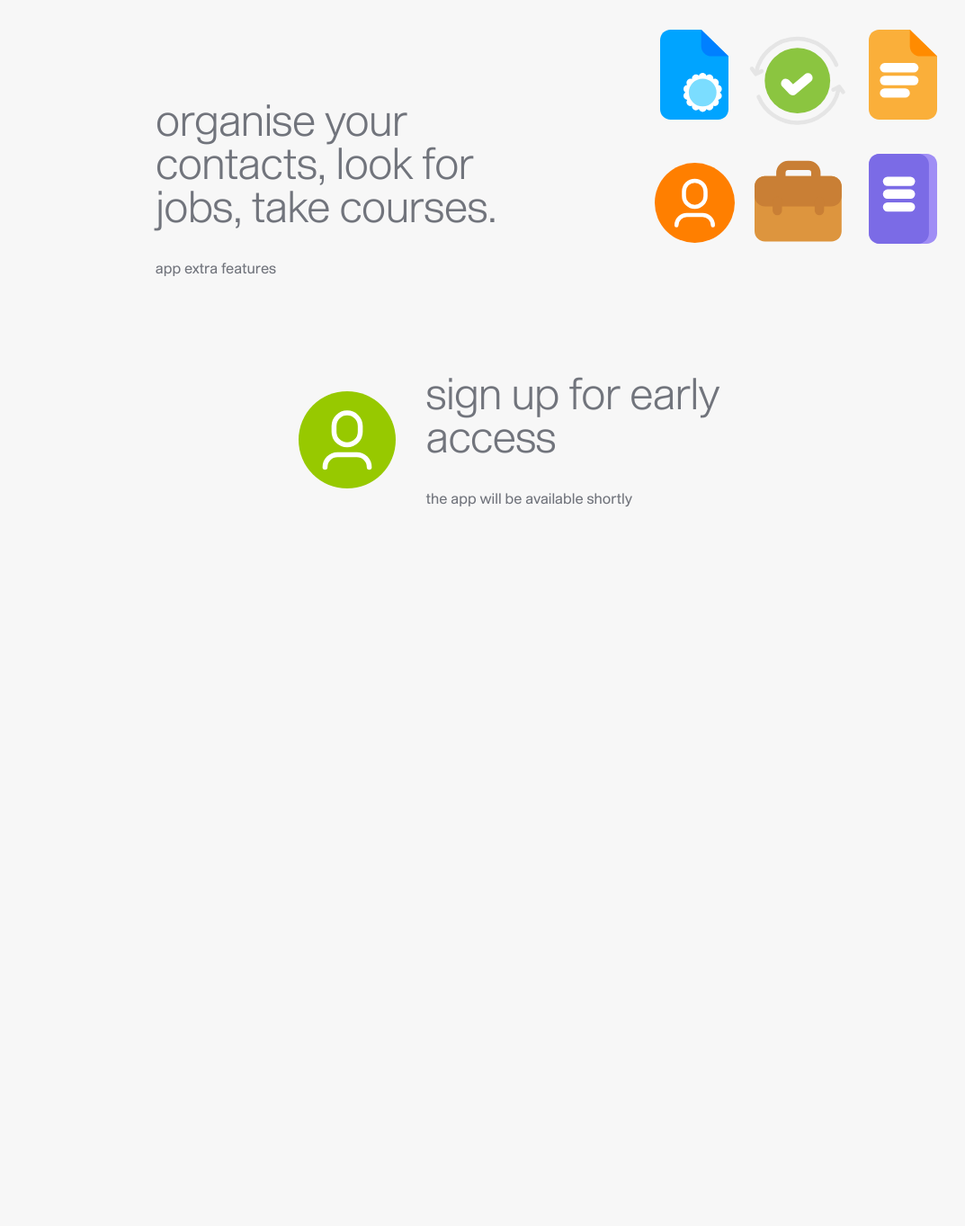
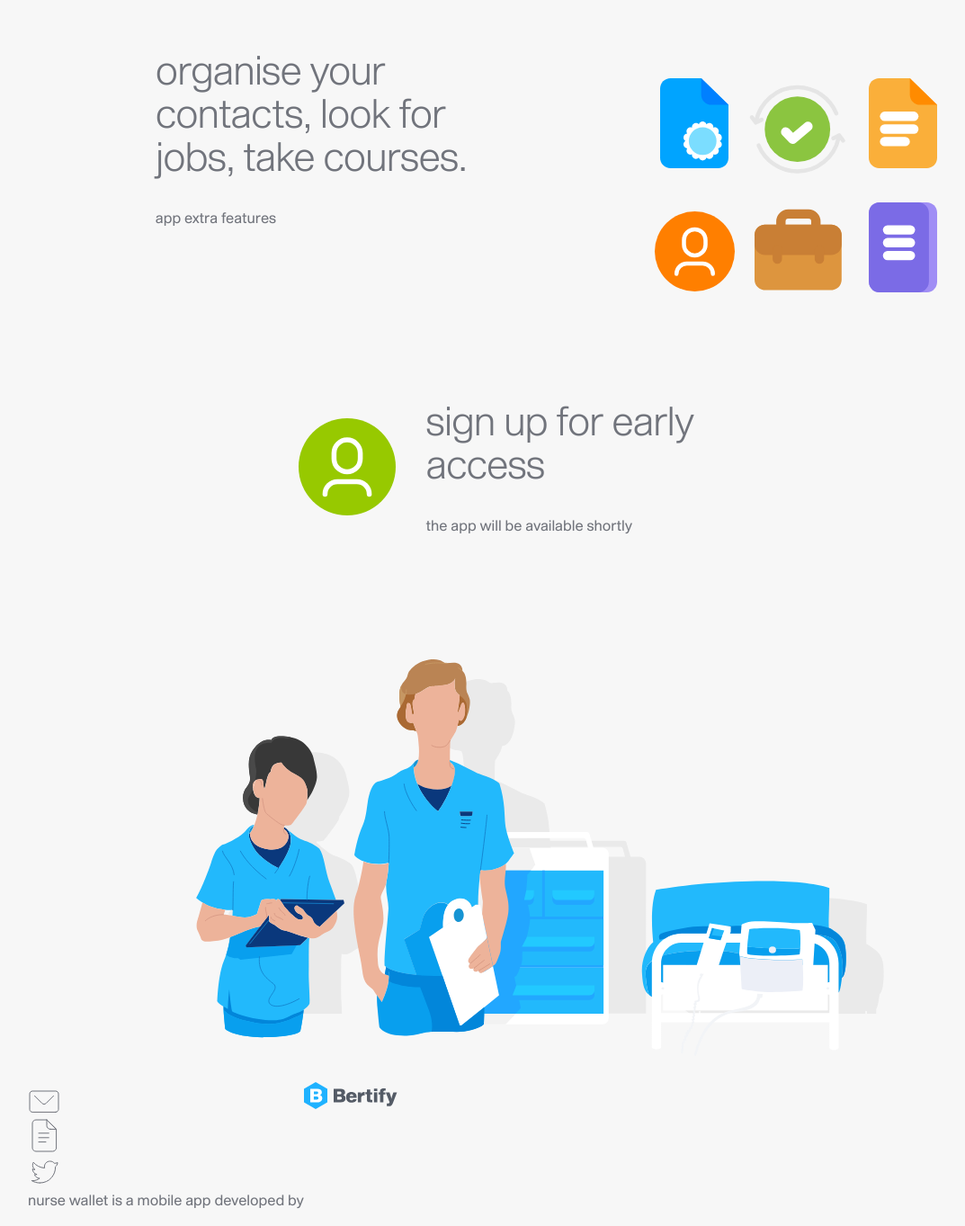
Before and after one commit to abokareem/nurseApp-landing, a plain HTML site: page index.html in a window 1280 px wide. Shown: the part 1203-2566 px from the top of the page at 90% size, without its empty margins (39-1112 px from the left). Before the commit the page ends 1876 px from the top, so only its background shows below. Drawn offline with Linux system fonts and the light colour scheme.

Commit message:
css styling the elements

```diff
--- a/css/style.css
+++ b/css/style.css
@@ -22,7 +22,7 @@
 
 h1 {
 	font-family: "Shapiro25SuperFly";
-	font-size: 48px;
+	font-size: 44px;
 	letter-spacing: -1px;
 	line-height: 48px;
 	margin-bottom: 30px;
@@ -48,6 +48,7 @@
 
 .app {
 	position: relative;
+	height: 450px;
 }
 
 .app img {
--- a/index.html
+++ b/index.html
@@ -61,7 +61,7 @@
 
 			<div class="row organise">
 				<div class="col-md-7">
-				<div class="row copy">
+					<div class="row">
 						<div class="col-2 mr-3 icon"></div>
 						<div class="col-8"><h1>organise your contacts, look for jobs, take courses.</h1>
 							<p>app extra features</p>
@@ -82,6 +82,18 @@
 						</div>
 					</div>
 				</div>
+			</div>
+			<div class="row justify-content-center illustration">
+				<img src="./img/illustration.svg" wtdth="800" height="500">
+			</div>
+			<div class="row footer">
+				<div id="social">
+					<div class="link"><img src="./img/link_mail.svg" wtdth="36" height="40"></div>
+					<div class="link"><img src="./img/link_news.svg" wtdth="36" height="40"></div>
+					<div class="link"><img src="./img/link_twitter.svg" wtdth="36" height="40"></div>
+					<p>nurse wallet is a mobile app developed by </p>
+				</div>
+				<div id="logoBertify"><img src="./img/Bertify_logo.svg" wtdth="105" height="30"></div>
 
 		</div>
 	</div>
```
Lines whose indentation alone changed are shown as unchanged.
